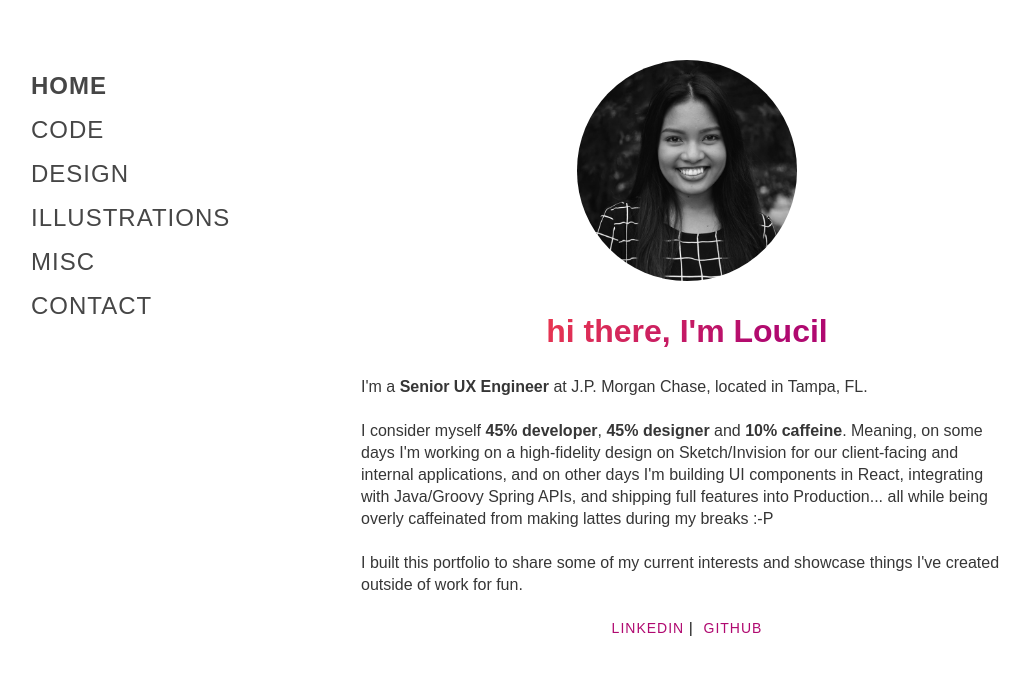
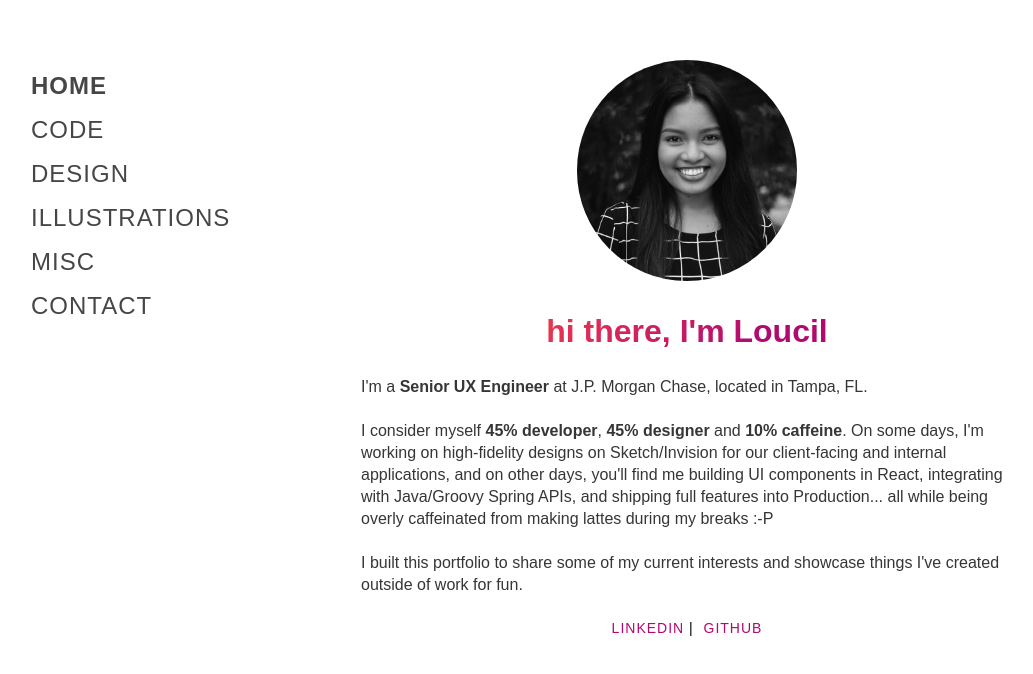
Before and after one commit to loucilvr/loucilrubio.github.io, a React (Create React App) app in the folder my-app/: page / in a window 1280 px wide. Shown: the part 160-834 px from the top of the page, without its empty margins (101-1134 px from the left). Built offline with nearby package versions, Linux system fonts and the light colour scheme.

Commit message:
Minor description changes

```diff
--- a/my-app/src/pages/Home/Home.js
+++ b/my-app/src/pages/Home/Home.js
@@ -58,14 +58,14 @@ const Home = () => {
                         Chase, located in Tampa, FL.
                         <br />
                         <br />I consider myself <b>45% developer</b>,
-                        <b> 45% designer</b> and <b>10% caffeine</b>. Meaning,
-                        on some days I'm working on a high-fidelity design on
+                        <b> 45% designer</b> and <b>10% caffeine</b>. On some
+                        days, I'm working on high-fidelity designs on
                         Sketch/Invision for our client-facing and internal
-                        applications, and on other days I'm building UI
-                        components in React, integrating with Java/Groovy Spring
-                        APIs, and shipping full features into Production... all
-                        while being overly caffeinated from making lattes during
-                        my breaks :-P
+                        applications, and on other days, you'll find me building
+                        UI components in React, integrating with Java/Groovy
+                        Spring APIs, and shipping full features into
+                        Production... all while being overly caffeinated from
+                        making lattes during my breaks :-P
                         <br />
                         <br />I built this portfolio to share some of my current
                         interests and showcase things I've created outside of
```
Also changed, not shown: my-app/src/Components/Footer/Footer.css (deleted, +0 -17 lines), my-app/src/Components/Footer/Footer.js (deleted, +0 -14 lines), 1 other file (tests, documents, lock files or other folders).
